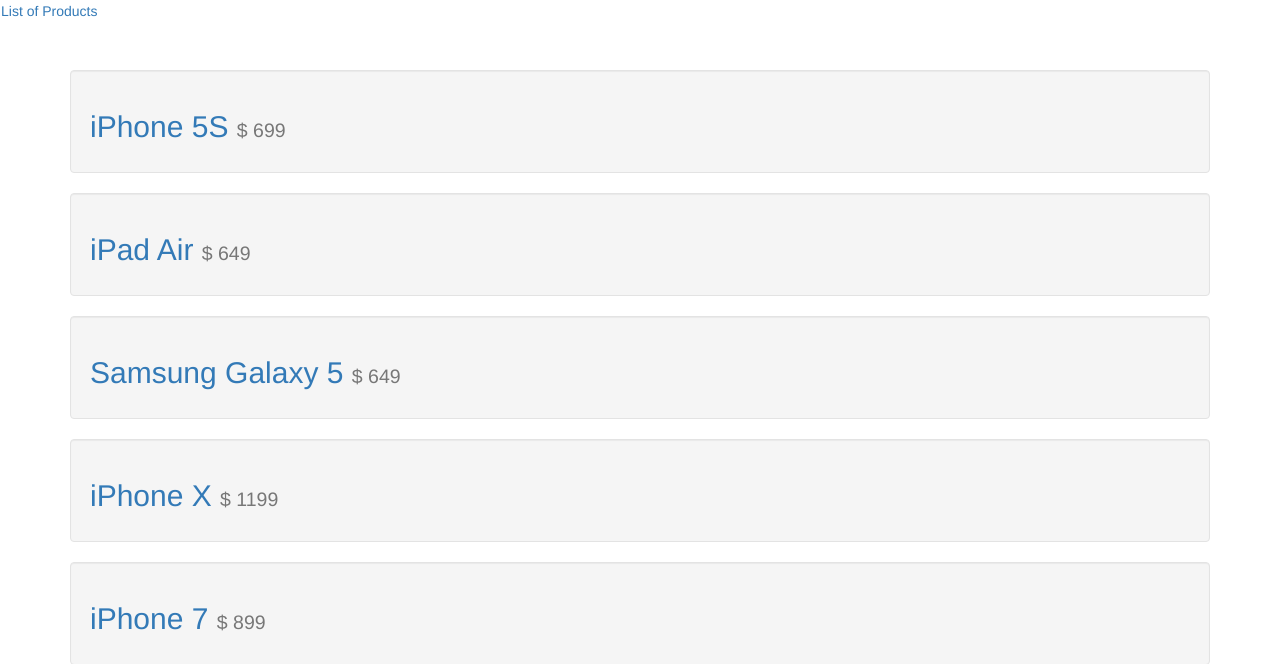
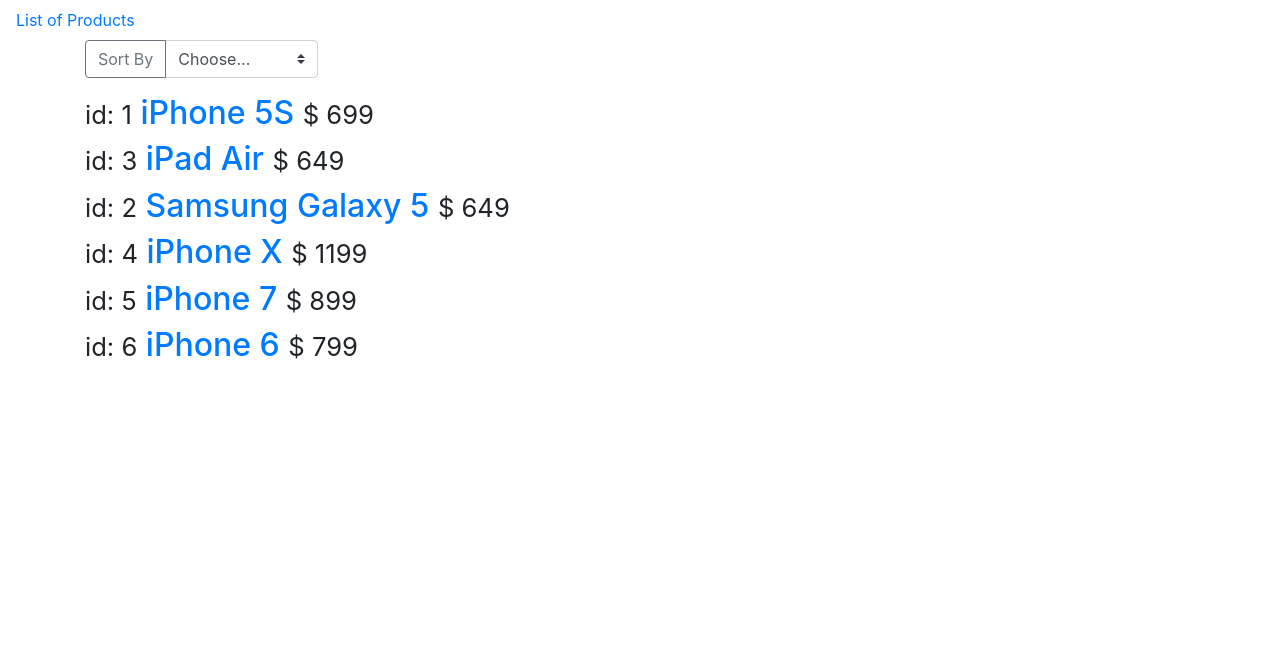
Before and after one commit to benalloway/sample-api, a Flask app: page / in a window 1280 px wide. Shown: the top 664 px of the page. After the commit the page ends 359 px from the top, so only its background shows below. Run offline with Flask 2, Linux system fonts and the light colour scheme; some libraries are stand-ins or nearby versions.

Commit message:
added sort feature to html form. need to re-style with updated Bootstrap

```diff
--- a/templates/base.html
+++ b/templates/base.html
@@ -3,10 +3,10 @@
 <head>
 <title>ToDo API Client Demo</title>
 <meta name="viewport" content="width=device-width, initial-scale=1.0">
-<link href="http://netdna.bootstrapcdn.com/twitter-bootstrap/2.3.2/css/bootstrap-combined.min.css" rel="stylesheet">
-<script src="http://ajax.aspnetcdn.com/ajax/jquery/jquery-1.9.0.js"></script>
-<script src="http://netdna.bootstrapcdn.com/twitter-bootstrap/2.3.2/js/bootstrap.min.js"></script>
-<script src="http://ajax.aspnetcdn.com/ajax/knockout/knockout-2.2.1.js"></script>
+<link rel="stylesheet" href="https://stackpath.bootstrapcdn.com/bootstrap/4.1.0/css/bootstrap.min.css" integrity="sha384-9gVQ4dYFwwWSjIDZnLEWnxCjeSWFphJiwGPXr1jddIhOegiu1FwO5qRGvFXOdJZ4" crossorigin="anonymous">
+<script src="https://code.jquery.com/jquery-3.3.1.slim.min.js" integrity="sha384-q8i/X+965DzO0rT7abK41JStQIAqVgRVzpbzo5smXKp4YfRvH+8abtTE1Pi6jizo" crossorigin="anonymous"></script>
+<script src="https://cdnjs.cloudflare.com/ajax/libs/popper.js/1.14.0/umd/popper.min.js" integrity="sha384-cs/chFZiN24E4KMATLdqdvsezGxaGsi4hLGOzlXwp5UZB1LY//20VyM2taTB4QvJ" crossorigin="anonymous"></script>
+<script src="https://stackpath.bootstrapcdn.com/bootstrap/4.1.0/js/bootstrap.min.js" integrity="sha384-uefMccjFJAIv6A+rW+L4AHf99KvxDjWSu1z9VI8SKNVmz4sk7buKt/6v9KI65qnm" crossorigin="anonymous"></script>
 </head>
 <body>
     <!-- NAVBAR -->
--- a/templates/index.html
+++ b/templates/index.html
@@ -2,9 +2,24 @@
 
 {% block container %}
   <div class="top-pad">
+    <form method="GET" action="/" class="form-inline">
+      <div class="input-group mb-3">
+        <div class="input-group-prepend">
+          <button class="btn btn-outline-secondary" type="submit">Sort By</button>
+        </div>
+        <select class="custom-select" id="inputGroupSelect03" name="sortby">
+          <option selected>Choose...</option>
+          <option value="name">Name A-Z</option>
+          <option value="-name">Name Z-A</option>
+          <option value="id">ID Ascending</option>
+          <option value="-id">ID Descending</option>
+        </select>
+      </div>
+    </form>
     {% for product in products %}
       <div class="well">
         <h2>
+          <small>id: {{ product['id'] }}</small>
           <a href="{{ url_for('detail', key=product['id']) }}">{{product['name'] }}</a>
           <small>$ {{ product['price'] }}</small>
         </h2>
```
